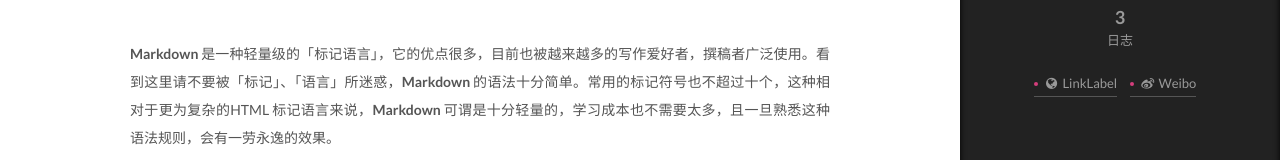
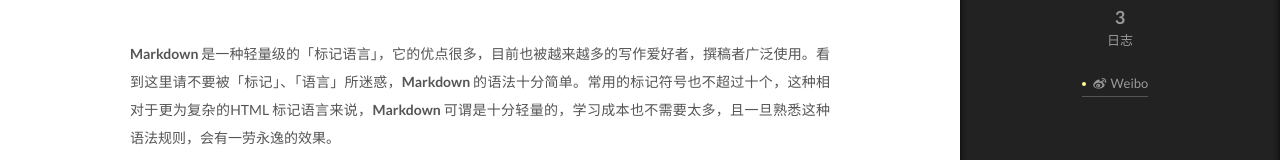
Before and after one commit to pangzli/pangzli.github.io, a plain HTML site: page 2016/06/26/Markdown入门/index.html in a window 1280 px wide. Both pictures are taken after a click on the item "站点概览". Shown: the part 263-423 px from the top of the page. Drawn offline with Linux system fonts and the light colour scheme; some packages are replaced by stand-ins of ours; a script that the page names is missing.

Commit message:
Site updated: 2016-07-10 01:15:30

```diff
--- a/2016/06/26/Markdown入门/index.html
+++ b/2016/06/26/Markdown入门/index.html
@@ -540,15 +540,6 @@
 
 
               <span class="links-of-author-item">
-                <a href="Link" target="_blank" title="LinkLabel">
-
-                    <i class="fa fa-fw fa-globe"></i>
-
-                  LinkLabel
-                </a>
-              </span>
-
-              <span class="links-of-author-item">
                 <a href="http://weibo.com/p/1005053917294273/home?from=page_100505&mod=TAB&is_all=1#place" target="_blank" title="Weibo">
 
                     <i class="fa fa-fw fa-weibo"></i>
--- a/css/main.css
+++ b/css/main.css
@@ -1548,7 +1548,7 @@ pre .javascript .function {
   width: 4px;
   height: 4px;
   border-radius: 50%;
-  background: #d53e7c;
+  background: #ffff95;
 }
 .links-of-blogroll {
   font-size: 13px;
```
Also changed, not shown: 2016/06/27/LeetCode题解/index.html (+0 -9 lines), 2016/07/10/Hexo-NexT主题/index.html (+0 -9 lines), archives/2016/06/index.html (+0 -9 lines), archives/2016/07/index.html (+0 -9 lines), archives/2016/index.html (+0 -9 lines), archives/index.html (+0 -9 lines), index.html (+0 -9 lines).
